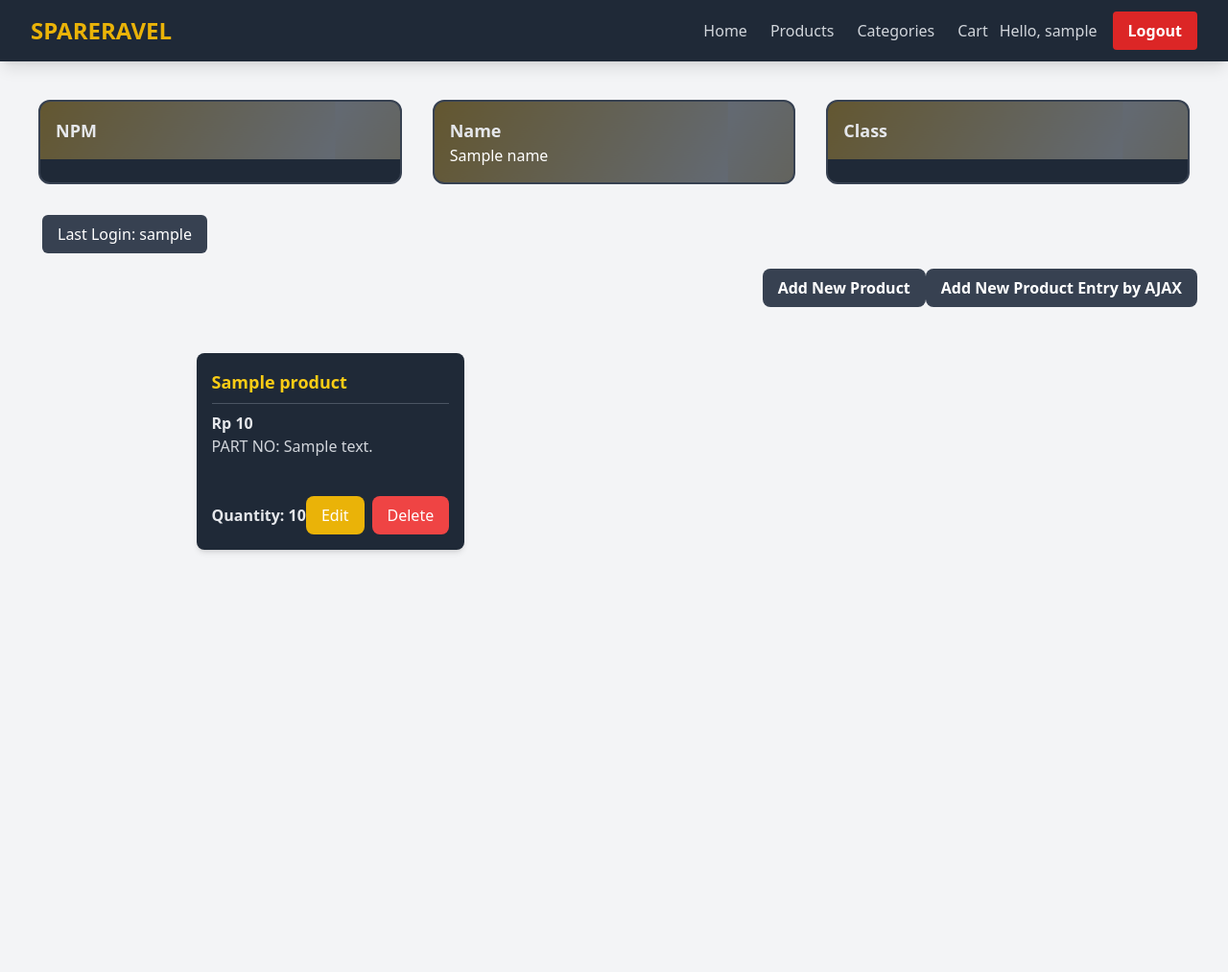
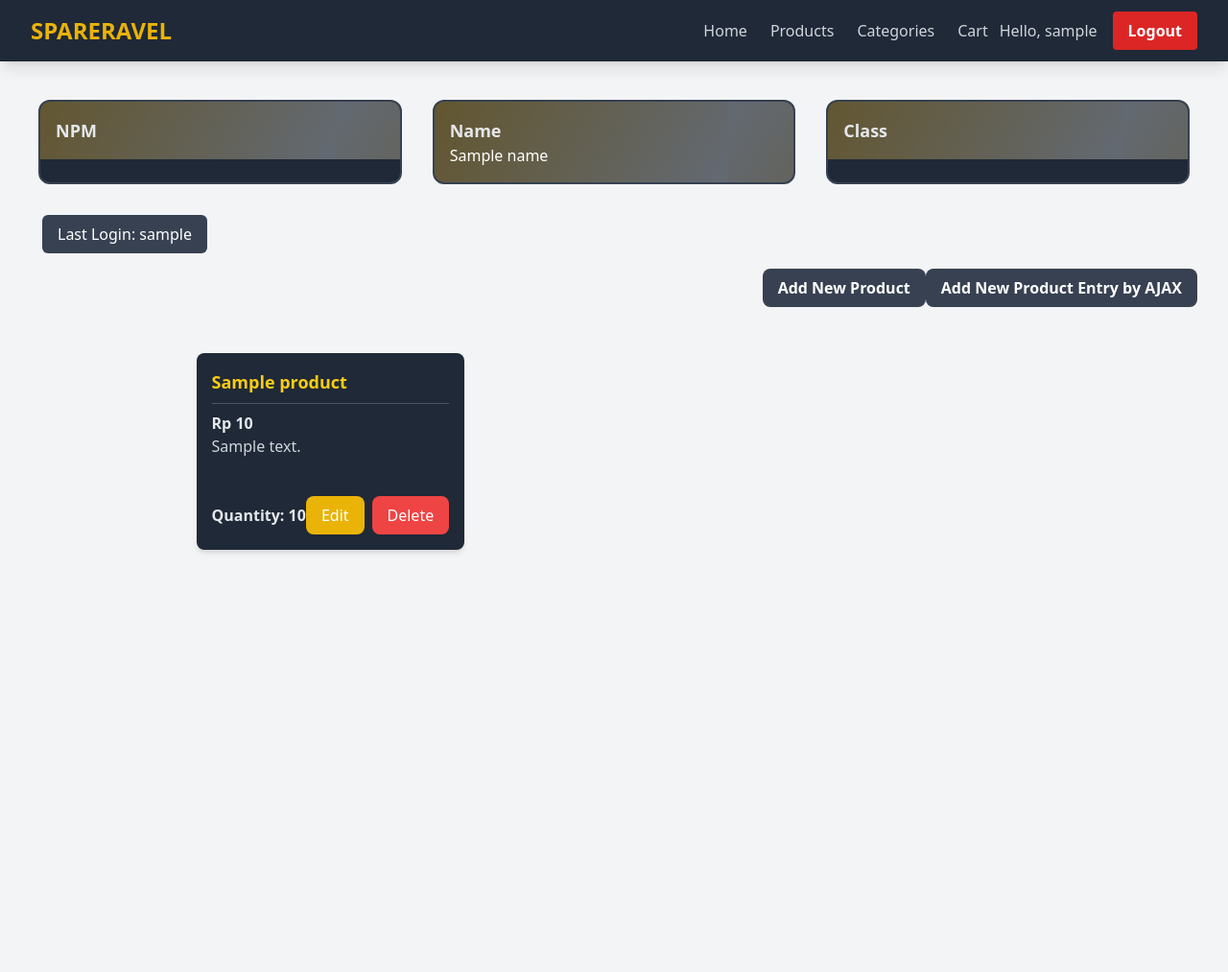
Before and after one commit to nraykhn/SPARERAVEL, a Django app: template main/templates/main.html in a window 1280 px wide. Shown: the whole page at 96% size. Run offline with Django 5.2, Linux system fonts and the light colour scheme; a user stored in the database is signed in; tables that the repository leaves empty hold one stand-in row (values such as "Sample post"); the template is opened without the code that fills it: most values are stand-ins (such as "Sample title", 1, 10 or a date in 2020); some libraries are stand-ins or nearby versions.

Commit message:
Edit Tugas 6

```diff
--- a/main/templates/main.html
+++ b/main/templates/main.html
@@ -125,7 +125,7 @@
                         <h3 class="font-bold text-lg text-yellow-400 mb-2">${item.fields.name}</h3>
                         <hr class="border-t border-gray-600 mb-2"> <!-- Line under product name -->
                         <p class="text-gray-200 font-semibold">Rp ${item.fields.price}</p>
-                        <p class="text-gray-300">PART NO: ${item.fields.description}</p>
+                        <p class="text-gray-300">${item.fields.description}</p>
                     </div> <!-- Content section ends -->
                     <div class="flex justify-between items-center mt-4"> <!-- Flexbox to align quantity and buttons -->
                         <p class="text-gray-200 font-semibold">Quantity: ${item.fields.quantity}</p>
```
